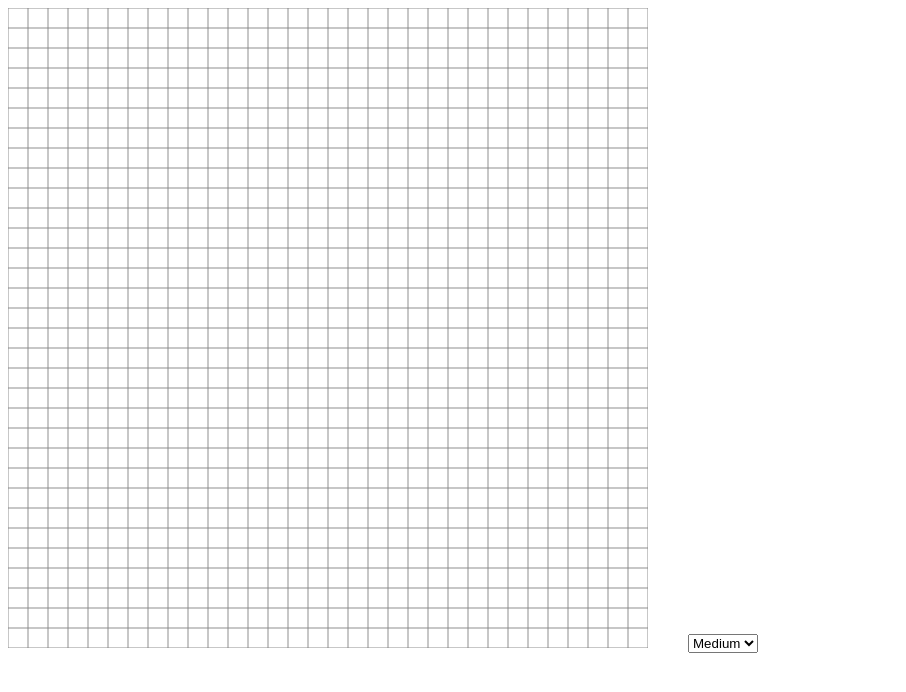
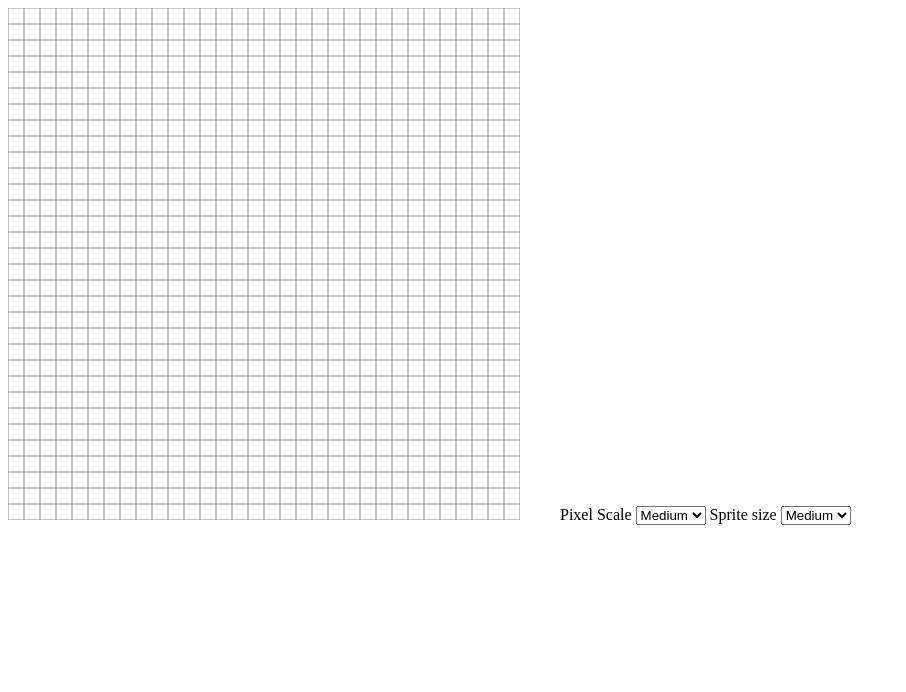
Before and after one commit to deificx/sprite, a website: page index.html in a window 1280 px wide. Shown: the whole page, without its empty margins (0-906 px from the left). Drawn offline with Linux system fonts and the light colour scheme.

Commit message:
option to set pixel scale on drawing canvas

```diff
--- a/index.html
+++ b/index.html
@@ -6,6 +6,9 @@
 <body>
 	<canvas id="sprite-editor"></canvas>
 	<canvas id="sprite-preview"></canvas>
+	<label for="option-scale">Pixel Scale</label>
+	<select id="option-scale"></select>
+	<label for="option-size">Sprite size</label>
 	<select id="option-size"></select>
 	<script src="index.js"></script>
 </body>
--- a/index.js
+++ b/index.js
@@ -2,14 +2,20 @@ var canvas = document.getElementById('sprite-editor');
 var preview = document.getElementById('sprite-preview');
 var ctx = canvas.getContext('2d');
 var ctxP = preview.getContext('2d');
+var scaleSize;
+(function (scaleSize) {
+    scaleSize[scaleSize["Small"] = 8] = "Small";
+    scaleSize[scaleSize["Medium"] = 16] = "Medium";
+    scaleSize[scaleSize["Large"] = 24] = "Large";
+})(scaleSize || (scaleSize = {}));
 var tileSize;
 (function (tileSize) {
     tileSize[tileSize["Small"] = 16] = "Small";
     tileSize[tileSize["Medium"] = 32] = "Medium";
     tileSize[tileSize["Large"] = 64] = "Large";
 })(tileSize || (tileSize = {}));
+var scale = scaleSize.Medium;
 var size = tileSize.Medium;
-var scale = 20;
 function rgb(color) {
     return 'rgb(' + color.r + ', ' + color.g + ', ' + color.b + ')';
 }
@@ -58,15 +64,31 @@ var Sprite = (function () {
     return Sprite;
 }());
 var sprite = new Sprite(size);
-function setCanvaseSize(newSize) {
-    size = newSize;
+function resetCanvas() {
     canvas.width = size * scale;
     canvas.height = size * scale;
     preview.width = size;
     preview.height = size;
-    sprite = new Sprite(size);
 }
-setCanvaseSize(tileSize.Medium);
+resetCanvas();
+var scaleOptions = document.getElementById('option-scale');
+var scaleOptionSmall = document.createElement('option');
+var scaleOptionMedium = document.createElement('option');
+var scaleOptionLarge = document.createElement('option');
+scaleOptionSmall.value = scaleSize.Small.toString();
+scaleOptionSmall.innerHTML = 'Small';
+scaleOptions.appendChild(scaleOptionSmall);
+scaleOptionMedium.value = scaleSize.Medium.toString();
+scaleOptionMedium.innerHTML = 'Medium';
+scaleOptions.appendChild(scaleOptionMedium);
+scaleOptionLarge.value = scaleSize.Large.toString();
+scaleOptionLarge.innerHTML = 'Large';
+scaleOptions.appendChild(scaleOptionLarge);
+scaleOptions.selectedIndex = 1;
+scaleOptions.onchange = function () {
+    scale = this.value;
+    resetCanvas();
+};
 var sizeOptions = document.getElementById('option-size');
 var sizeOptionSmall = document.createElement('option');
 var sizeOptionMedium = document.createElement('option');
@@ -82,7 +104,9 @@ sizeOptionLarge.innerHTML = 'Large';
 sizeOptions.appendChild(sizeOptionLarge);
 sizeOptions.selectedIndex = 1;
 sizeOptions.onchange = function () {
-    setCanvaseSize(this.value);
+    size = this.value;
+    resetCanvas();
+    sprite = new Sprite(size);
 };
 function renderGrid() {
     ctx.strokeStyle = rgba({ r: 128, g: 128, b: 128, a: 0.5 });
```
Also changed, not shown: index.ts (+35 -6 lines).
